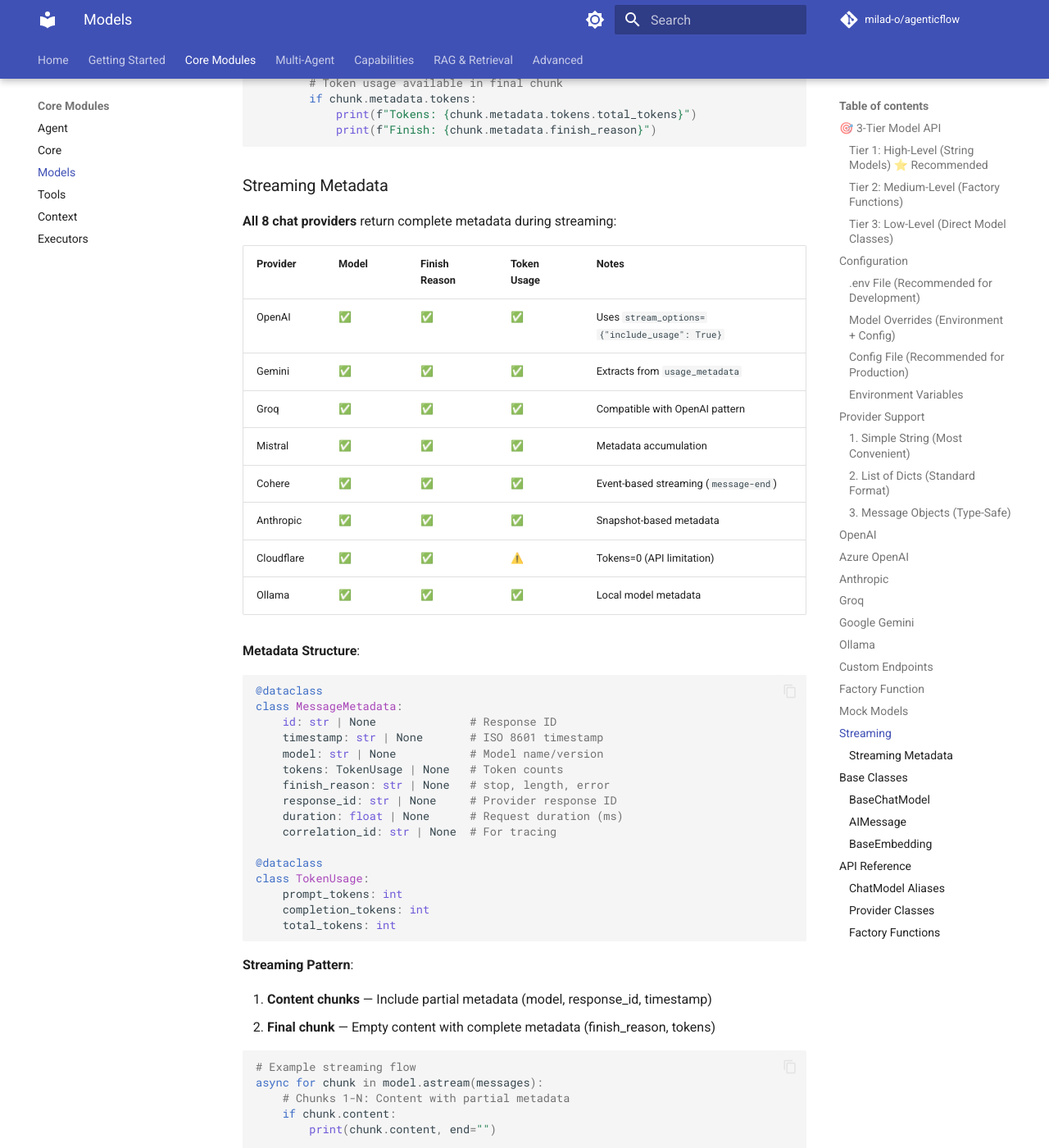
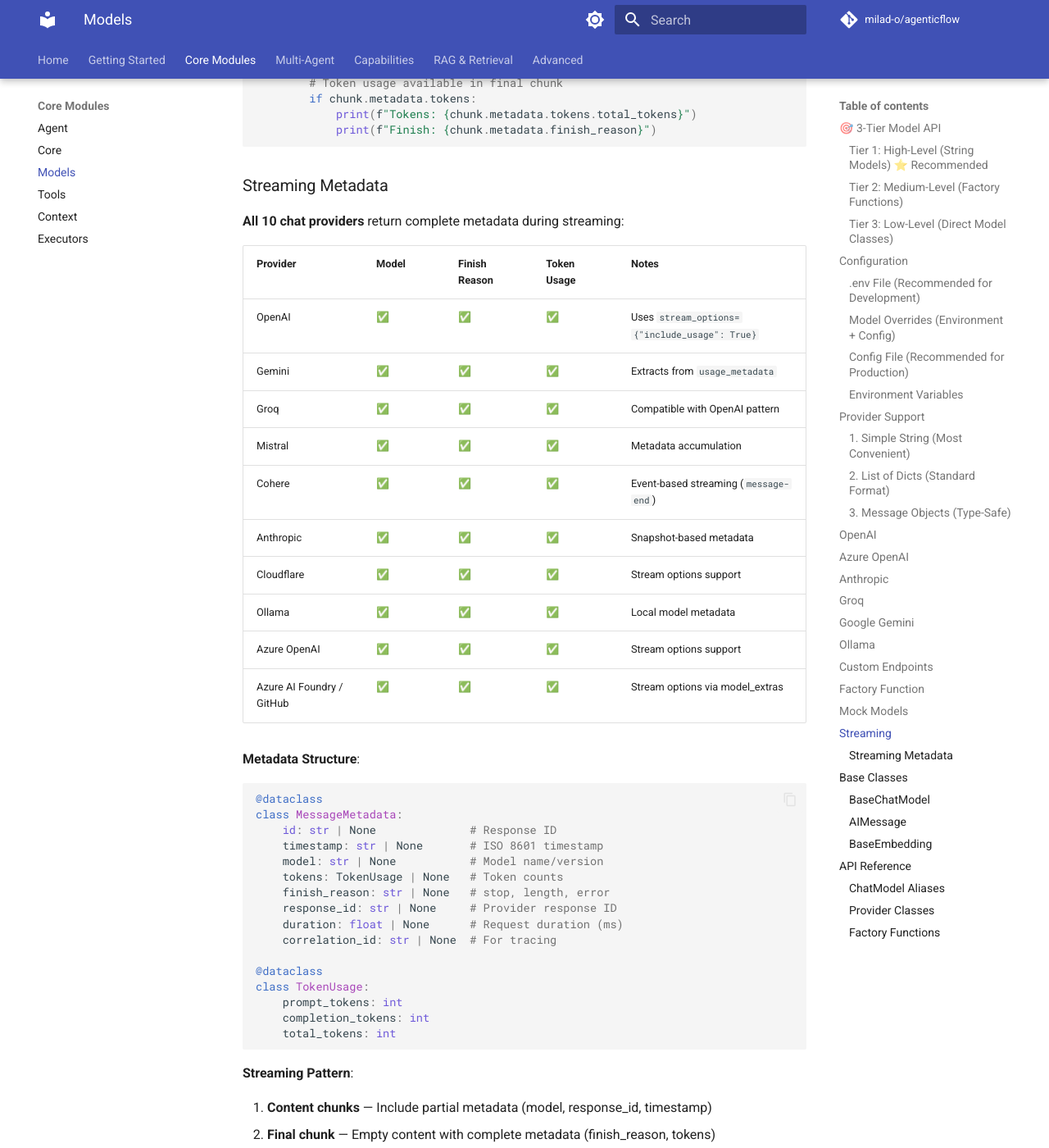
Before and after one commit to milad-o/cogent, an MkDocs documentation site: the page built from docs/models.md, in a window 1280 px wide and 1400 px high, scrolled down 11656 px. Shown: the whole window at 82% size. Built offline with MkDocs 1.6.1 and Material for MkDocs 9.7.7, drawn with Linux system fonts in a browser that asks for light colours; comment, search, counter and statistics services are not loaded; the version menu is left out.

Commit message:
docs: update CHANGELOG and docs to reflect 10 providers with streaming metadata

```diff
--- a/docs/models.md
+++ b/docs/models.md
@@ -590,7 +590,7 @@
 
 ### Streaming Metadata
 
-**All 8 chat providers** return complete metadata during streaming:
+**All 10 chat providers** return complete metadata during streaming:
 
 | Provider | Model | Finish Reason | Token Usage | Notes |
 |----------|-------|---------------|-------------|-------|
@@ -600,8 +600,10 @@
 | Mistral | ✅ | ✅ | ✅ | Metadata accumulation |
 | Cohere | ✅ | ✅ | ✅ | Event-based streaming (`message-end`) |
 | Anthropic | ✅ | ✅ | ✅ | Snapshot-based metadata |
-| Cloudflare | ✅ | ✅ | ⚠️ | Tokens=0 (API limitation) |
+| Cloudflare | ✅ | ✅ | ✅ | Stream options support |
 | Ollama | ✅ | ✅ | ✅ | Local model metadata |
+| Azure OpenAI | ✅ | ✅ | ✅ | Stream options support |
+| Azure AI Foundry / GitHub | ✅ | ✅ | ✅ | Stream options via model_extras |
 
 **Metadata Structure**:
 
```
Also changed, not shown: CHANGELOG.md (+6 -2 lines), README.md (+1 -1 lines).
